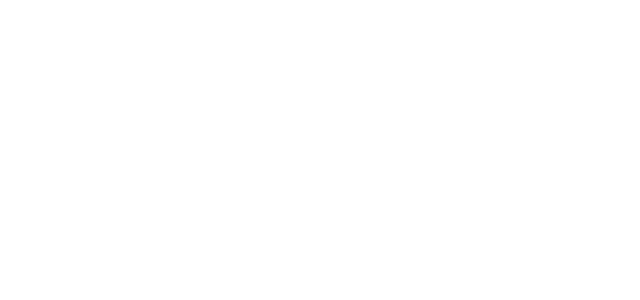
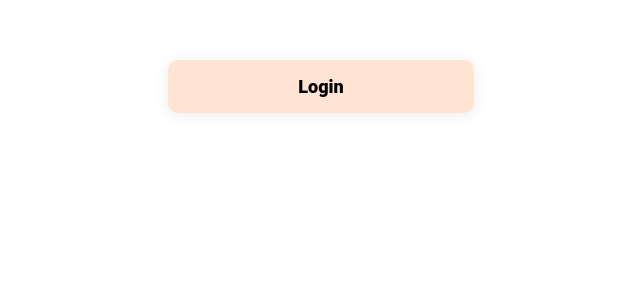
Before and after one commit to Tlmonko/todo-app, a Vue app: page / in a window 1280 px wide. Shown: the top 300 px of the page, without its empty margins (319-959 px from the left). Built offline with nearby package versions, Linux system fonts and the light colour scheme.

Commit message:
Created Button component

```diff
--- a/package.json
+++ b/package.json
@@ -18,6 +18,8 @@
     "babel-eslint": "^10.1.0",
     "eslint": "^6.7.2",
     "eslint-plugin-vue": "^6.2.2",
+    "sass": "^1.29.0",
+    "sass-loader": "^10.1.0",
     "vue-template-compiler": "^2.6.11"
   },
   "eslintConfig": {
--- a/src/App.vue
+++ b/src/App.vue
@@ -1,14 +1,19 @@
 <template>
     <div id="app">
-
+    <Button v-bind:text="buttonText"/>
     </div>
 </template>
 
 <script>
-
+import Button from "@/components/Button";
 	export default {
 		name: 'App',
-		components: {}
+        data () {
+			return {
+				buttonText: 'Login'
+            }
+        },
+		components: {Button}
 	}
 </script>
 
--- /dev/null
+++ b/src/components/Button.vue
@@ -0,0 +1,35 @@
+<template>
+    <Button>
+        {{ text }}
+    </Button>
+</template>
+
+<script>
+	export default {
+		props: ['text']
+	}
+</script>
+
+<style lang="scss" scoped>
+    $color: #FFE3D3;
+    $padding-left-right: 130px;
+    $padding-top-bottom: 16px;
+    button {
+        background-color: $color;
+        border-radius: 10px;
+        border: none;
+        font-family: 'Roboto', sans-serif;
+        font-style: normal;
+        font-weight: 900;
+        font-size: 18px;
+        line-height: 21px;
+        padding: $padding-top-bottom $padding-left-right;
+        box-shadow: 0 2px 15px rgba(0, 0, 0, 0.08);
+    }
+    button:hover {
+        box-shadow: 0 2px 15px rgba(0, 0, 0, 0.1);
+    }
+    button:focus {
+        outline: none;
+    }
+</style>
--- a/src/main.js
+++ b/src/main.js
@@ -4,5 +4,5 @@
 Vue.config.productionTip = false
 
 new Vue({
-  render: h => h(App),
+	render: h => h(App),
 }).$mount('#app')
```
Also changed, not shown: src/components/Input.vue (added), 1 other file (tests, documents, lock files or other folders).
